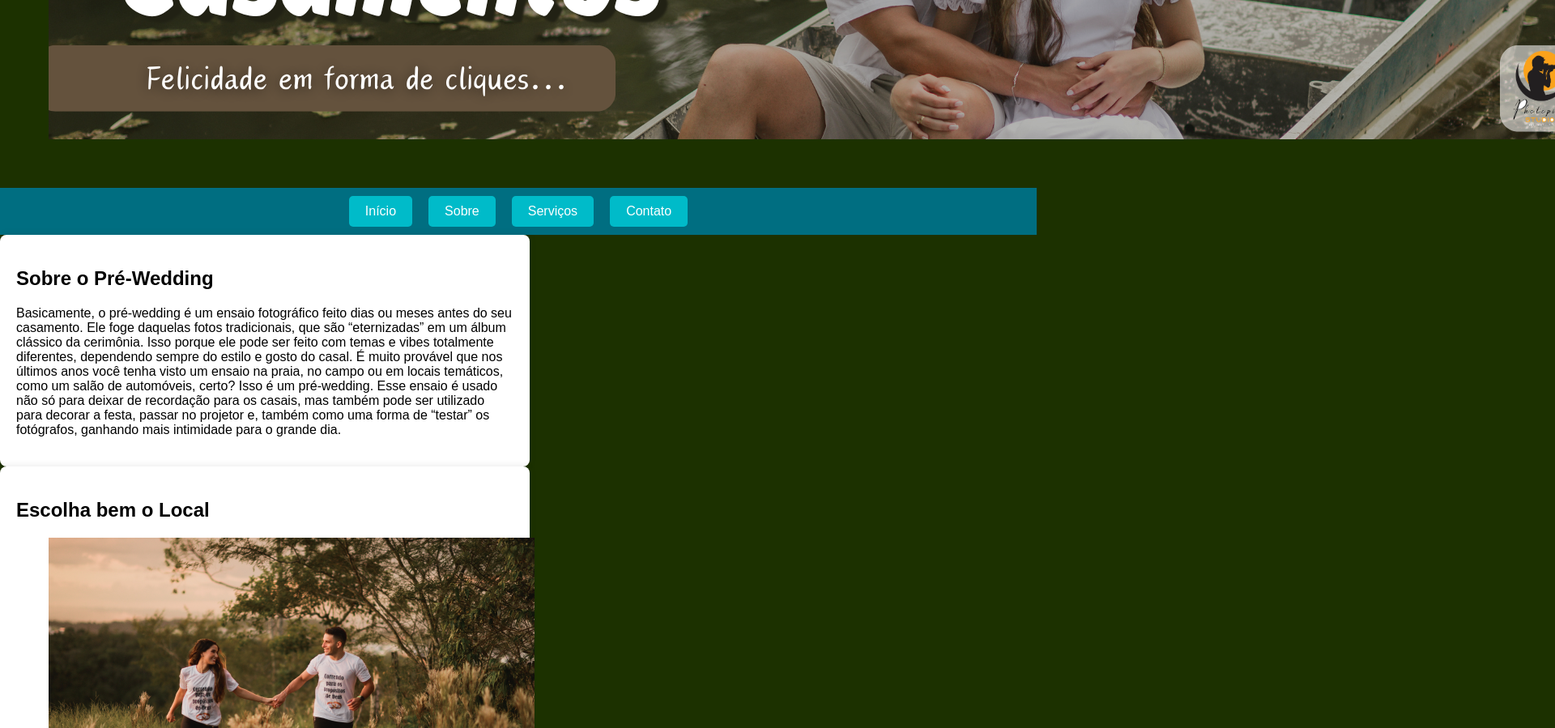
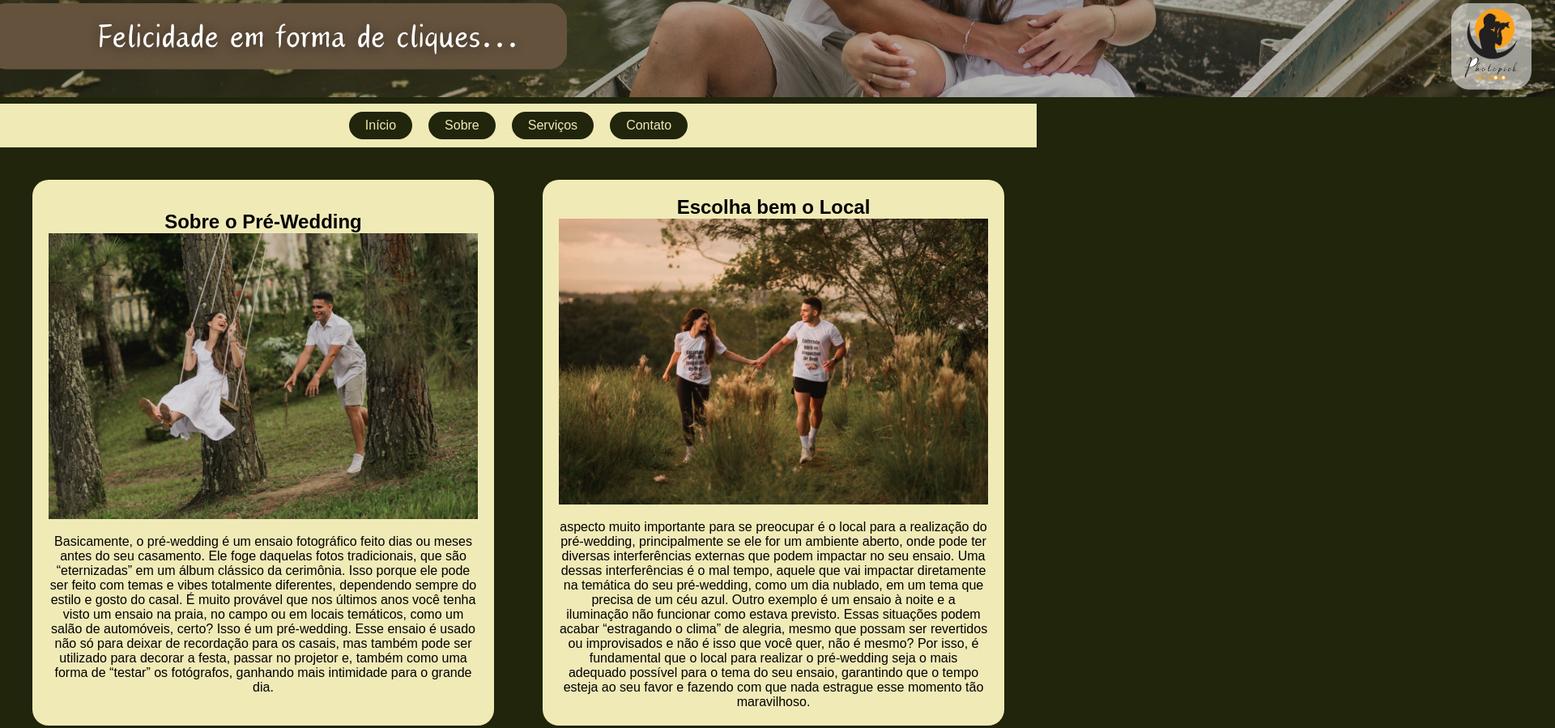
Before and after one commit to Gilber-Mattos-Mendes/ProjetoWeb, a plain HTML site: page Atividade_Landing_page/index.html in a window 1280 px wide. Shown: the part 380-1279 px from the top of the page at 81% size, 1920 px wide, since content can reach past the window. Drawn offline with Linux system fonts and the light colour scheme.

Commit message:
primeira landing Page

```diff
--- a/Atividade_Landing_page/css/estilo.css
+++ b/Atividade_Landing_page/css/estilo.css
@@ -1,34 +1,38 @@
+* {
+    margin: 0;
+    padding: 0;
+    box-sizing: border-box;
+}
+
 body {
     font-family: Arial, sans-serif;
-    margin: 0; padding: 0;
-    background-color: #1c3100;
+    margin: auto; padding: auto;
+    background-color: #20250b;
 }
 
 header {
-
     color: white;
-    padding: 20px;
-    text-align: center;
+    padding: auto;
 }
 
 nav {
-    background-color: #006e81;
-    color: white;
+    background-color: #f0eab7;
+    color: rgb(255, 255, 255);
     padding: 10px;
     display: flex;
     justify-content: center;
 }
 
 nav a {
-    background-color: #00bbc9;
-    color: white;
-    text-decoration: none;
-    padding: 10px 20px; margin: 0 10px;
-    border-radius: 5px;
+    background-color: #20250b;
+    color: #f0eab7;
+    text-decoration:none;
+    padding: 8px 20px; margin: 0 10px;
+    border-radius: 20px;
 }
 
 nav a:hover {
-    background-color: #555;
+    background-color: #ffffff;
 }
 
 main {
@@ -38,17 +42,38 @@ main {
     margin: 20px;
 }
 
-section {
-    background-color: white;
+.bloco {
+
+    display: flex;
+    justify-content: space-between;
+    gap: 20px;
     padding: 20px;
-    border-radius: 8px;
-    box-shadow: 0 0 10px rgba(0, 0, 0, 0.1);
-    width: 48%;
 }
+
+.section {
+    background-color: #f0eab7;
+    flex: 1;
+    display: flex;
+    align-items: center;
+    justify-content: center;
+    flex-direction: column;
+    padding: 20px;
+    margin: 20px;
+    text-align: center;
+    border-radius: 20px;
+}
+
+.section img {
+    max-width: 100%;
+    height: auto;
+    margin-bottom: 15px;
+}
+
 
 footer {
     background-color: #ffffff;
     color: rgb(24, 44, 0);
+    font-family:serif;
     text-align: center;
     padding: 10px; margin-top: 20px;
 }
--- a/Atividade_Landing_page/index.html
+++ b/Atividade_Landing_page/index.html
@@ -15,6 +15,7 @@
         </figure>
       </h1>
     </header>
+
     <nav>
       <a href="#">Início</a>
       <a href="#">Sobre</a>
@@ -22,8 +23,12 @@
       <a href="#">Contato</a>
     </nav>
 
-    <section>
+    <div class="bloco">
+      <section class="section">
         <h2>Sobre o Pré-Wedding</h2>
+        <figure>
+          <img src="img/section1.png" alt="Casamentos" />
+        </figure>
         <p>
           Basicamente, o pré-wedding é um ensaio fotográfico feito dias ou meses
           antes do seu casamento. Ele foge daquelas fotos tradicionais, que são
@@ -36,9 +41,11 @@
           utilizado para decorar a festa, passar no projetor e, também como uma
           forma de “testar” os fotógrafos, ganhando mais intimidade para o grande
           dia.
+          <br>
         </p>
       </section>
-    <section>
+
+      <section class="section">
         <h2>Escolha bem o Local</h2>
         <figure>
           <img src="img/foto2.png" alt="Casamentos" />
@@ -58,9 +65,16 @@
           favor e fazendo com que nada estrague esse momento tão maravilhoso.
         </p>
       </section>
+    </div>
 
     <footer>
-        <p>&copy; 2025 Todos os direitos reservados</p>
+        <p>
+          Entre em Contato Conosco e agende um atendimento!</p>
+          <p>Whatsapp - (32) 98723-3244</p>
+          <p>Instagram - @seu_prewedding</p><br>
+          &copy; 2025 Todos os direitos reservados
+        </p>
     </footer>
+
   </body>
 </html>
```
Also changed, not shown: Atividade_Landing_page/img/foto1.png (deleted), Atividade_Landing_page/img/section1.png (added). Lines whose indentation alone changed are shown as unchanged.
